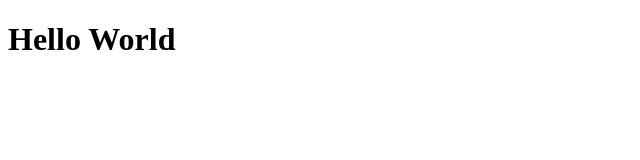
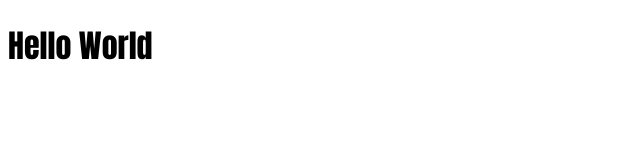
Before and after one commit to tcolli23/GIT337, a plain HTML site: page index.html in a window 1280 px wide. Shown: the whole page, without its empty margins (0-640 px from the left). Drawn offline with Linux system fonts and the light colour scheme.

Commit message:
Update style.css

```diff
--- a/style.css
+++ b/style.css
@@ -1,3 +1,3 @@
 h1 {
-  color: black; types: bold;
+  color: black; types: bold; font-family: Impact, Haettenschweiler, 'Arial Narrow Bold', sans-serif;
 }
```
